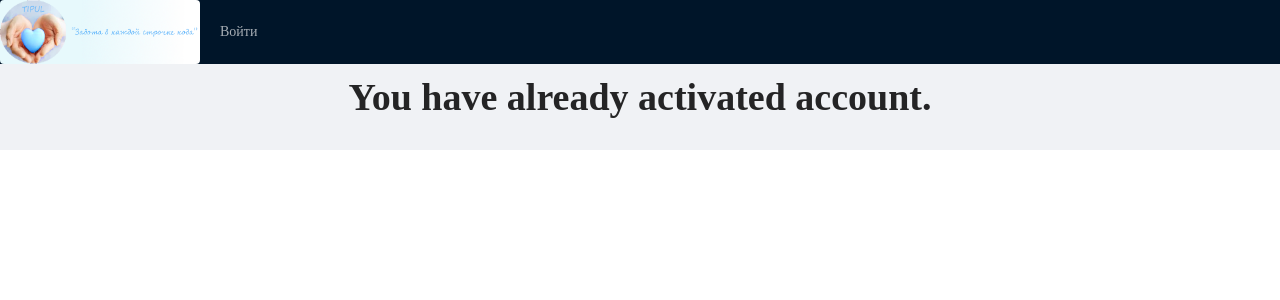
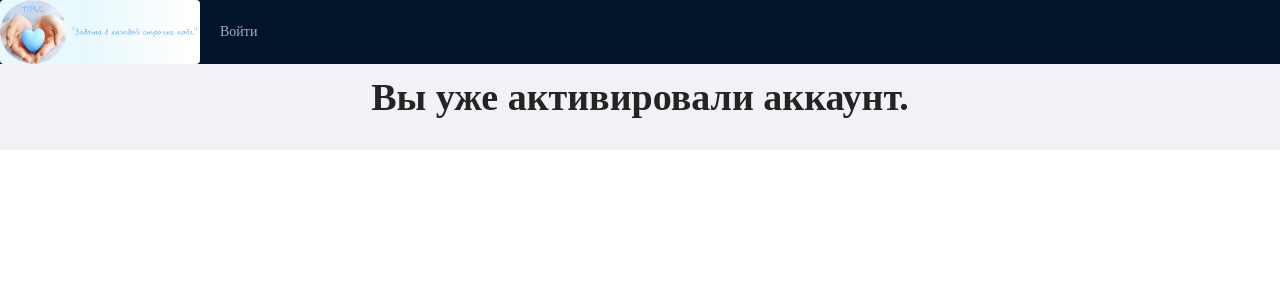
Before and after one commit to AHTOH2001/tipul_web, a React (Create React App) app: page /activate/1/1 in a window 1280 px wide. Shown: the top 300 px of the page. Built offline with nearby package versions, Linux system fonts and the light colour scheme; no server answers.

Commit message:
Translate in activate

```diff
--- a/src/components/pages/user-activate-page/user-activate-page.jsx
+++ b/src/components/pages/user-activate-page/user-activate-page.jsx
@@ -9,7 +9,7 @@ import Header from '../../header/header'
 const UserActivatePage = () => {
     let { uid, token } = useParams()
     const [isSent, setIsSent] = useState(false)
-    const [message, setMessage] = useState('Checking...')
+    const [message, setMessage] = useState('Проверка...')
 
     useEffect(() => {
         if (!isSent) {
@@ -21,11 +21,11 @@ const UserActivatePage = () => {
                 .then((resp) => {
                     console.log('success in activate user:', resp)
                     setMessage(
-                        'Your account has been successfully activated. You can leave this page.'
+                        'Ваш аккаунт был успешно активирован. Вы можете покинуть эту страницу.'
                     )
                 })
                 .catch((error) => {
-                    setMessage('You have already activated account.')
+                    setMessage('Вы уже активировали аккаунт.')
                     console.error('catch on activation: ', error)
                 })
         }
```
